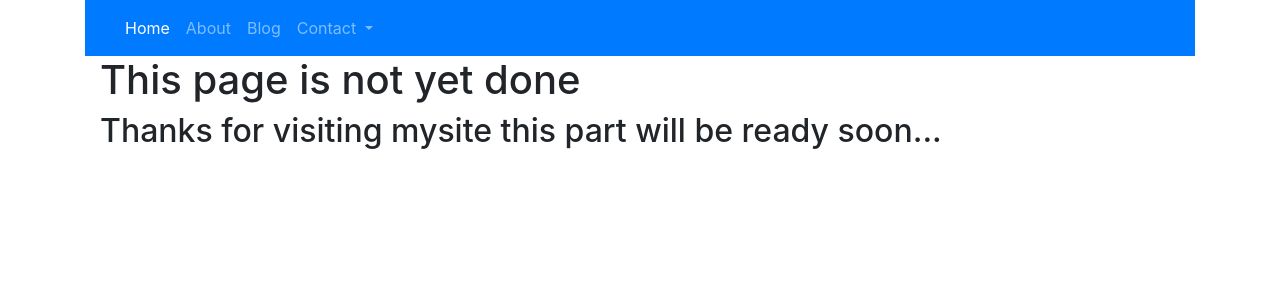
After one commit to Niidarku/niicode-port, a Django app: page /about/ in a window 1280 px wide. The commit adds this page. Shown: the top 300 px of the page. Run offline with Django 3.2, Linux system fonts and the light colour scheme; some libraries are stand-ins or nearby versions.

Commit message:
continued ..

```diff
--- /dev/null
+++ b/PersonalPRO/templates/About.html
@@ -0,0 +1,6 @@
+{% extends "PersonalPRO/post_list.html" %}
+{% block content %}
+    <div class="container">
+        <h2>Thanks for visiting mysite this part will be ready soon...</h2>
+    </div>
+{% endblock %}
--- a/PersonalPRO/templates/PersonalPRO/post_list.html
+++ b/PersonalPRO/templates/PersonalPRO/post_list.html
@@ -20,7 +20,7 @@
         <a class="nav-link" href="#">Home <span class="sr-only">(current)</span></a>
       </li>
       <li class="nav-item">
-        <a class="nav-link" href="#">About</a>
+        <a class="nav-link" href="{% url 'about' %}">About</a>
       </li>
       <li class="nav-item">
         <a class="nav-link" href="#">Blog</a>
@@ -55,5 +55,7 @@
 <script src="https://code.jquery.com/jquery-3.4.1.slim.min.js" integrity="sha384-J6qa4849blE2+poT4WnyKhv5vZF5SrPo0iEjwBvKU7imGFAV0wwj1yYfoRSJoZ+n" crossorigin="anonymous"></script>
 <script src="https://cdn.jsdelivr.net/npm/popper.js@1.16.0/dist/umd/popper.min.js" integrity="sha384-Q6E9RHvbIyZFJoft+2mJbHaEWldlvI9IOYy5n3zV9zzTtmI3UksdQRVvoxMfooAo" crossorigin="anonymous"></script>
 <script src="https://stackpath.bootstrapcdn.com/bootstrap/4.4.1/js/bootstrap.min.js" integrity="sha384-wfSDF2E50Y2D1uUdj0O3uMBJnjuUD4Ih7YwaYd1iqfktj0Uod8GCExl3Og8ifwB6" crossorigin="anonymous"></script>
+{% block content %}
+{% endblock %}
 </body>
 </html>
--- a/PersonalPRO/urls.py
+++ b/PersonalPRO/urls.py
@@ -3,4 +3,5 @@
 
 urlpatterns = [
     path('', views.post_list, name='post_list'),
+    path('about/', views.AboutView.as_view(), name='about'),
 ]
--- a/PersonalPRO/views.py
+++ b/PersonalPRO/views.py
@@ -1,6 +1,11 @@
 from django.shortcuts import render
+from django.views.generic import TemplateView
 
 
 # Create your views here.
 def post_list(request):
     return render(request, 'PersonalPRO/post_list.html')
+
+
+class AboutView(TemplateView):
+    template_name = 'About.html'
```
Also changed, not shown: PersonalPRO/templates/PersonalPRO/About.html (deleted, +0 -10 lines), PersonalPRO/templates/PersonalPRO/Projects.html (deleted, +0 -11 lines), MyPersonalPro/urls.py (line endings or trailing spaces).
